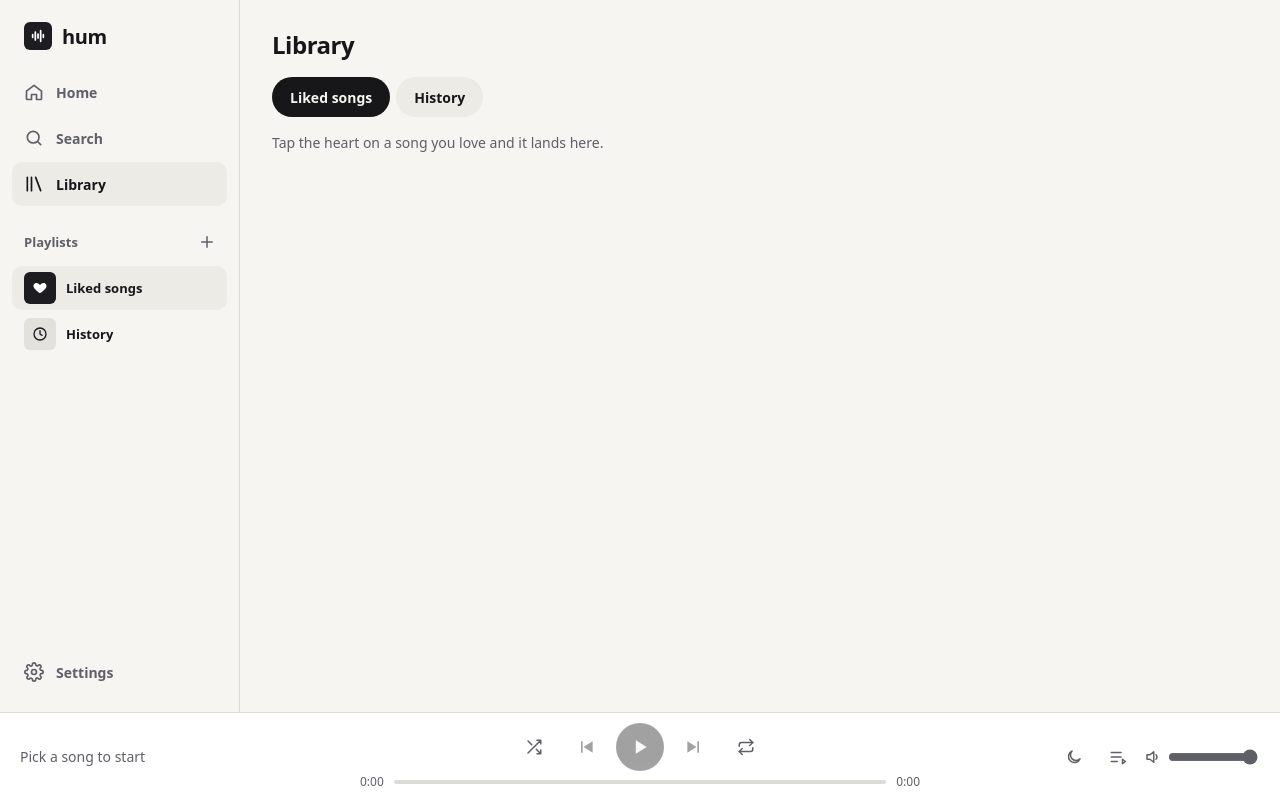
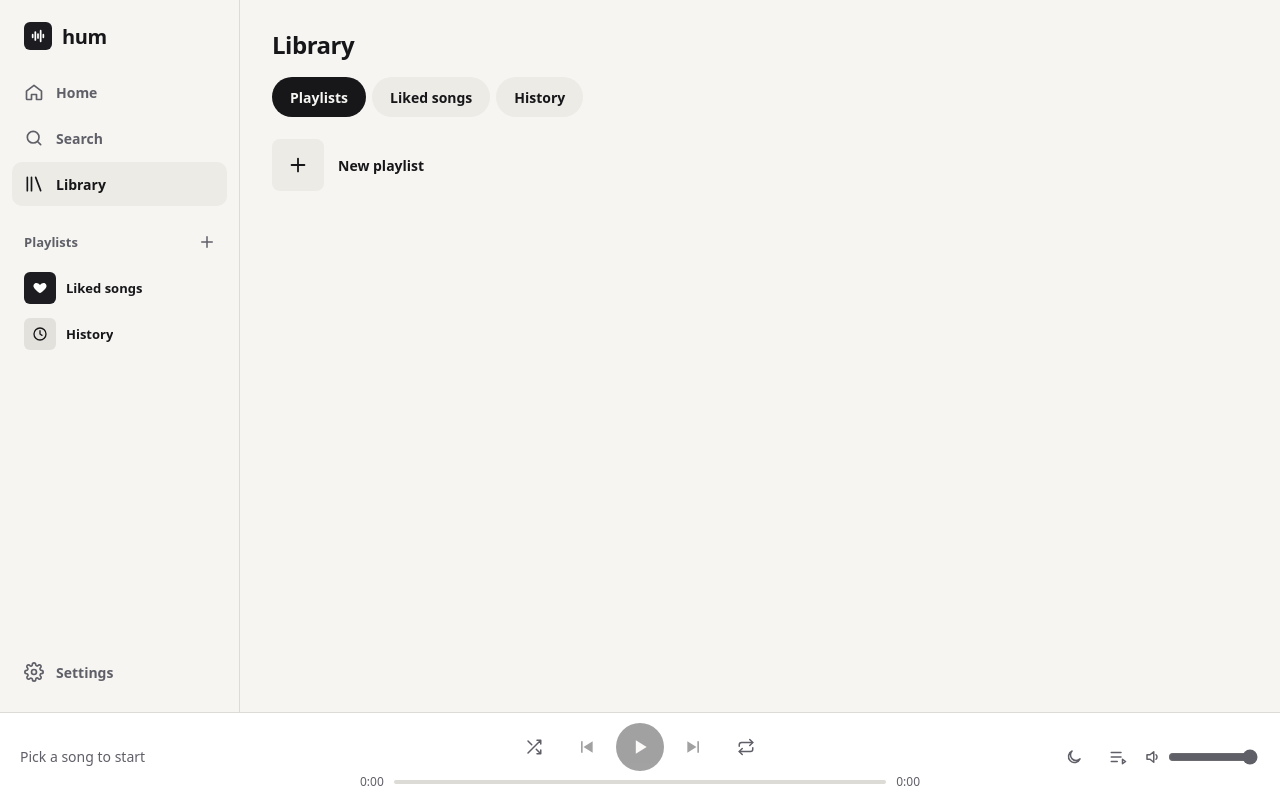
Before and after one commit to melihgurlek/hum, a Svelte app in the folder ui/: page / in a window 1280 px wide. Both pictures are taken after a click on the button "Library". Built offline with nearby package versions, Linux system fonts and the light colour scheme.

Commit message:
Desktop: Library opens on a Playlists tab; the webview's own right-click menu is gone outside text

```diff
--- a/ui/src/App.svelte
+++ b/ui/src/App.svelte
@@ -28,6 +28,14 @@
       back()
     }
   }
+  // The webview's own menu (Reload, Back, Inspect Element) isn't hum's. Text fields and selected
+  // text keep it for copy and paste; rows and cards open their own menu before this runs.
+  function contextMenu(e: MouseEvent) {
+    const t = e.target as HTMLElement | null
+    if (t?.closest('input, textarea, [contenteditable]')) return
+    if (window.getSelection()?.toString()) return
+    e.preventDefault()
+  }
   // Mouse "back" side button.
   function mouse(e: MouseEvent) {
     if (e.button === 3) {
@@ -37,7 +45,7 @@
   }
 </script>
 
-<svelte:window onkeydown={keys} onmouseup={mouse} />
+<svelte:window onkeydown={keys} onmouseup={mouse} oncontextmenu={contextMenu} />
 
 <div class="app">
   <div class="side"><Sidebar /></div>
--- a/ui/src/lib/components/Sidebar.svelte
+++ b/ui/src/lib/components/Sidebar.svelte
@@ -1,5 +1,5 @@
 <script lang="ts">
-  import { go, newPlaylistFromSidebar, openHistory, openLiked, openPlaylist, ui, type View } from '../state.svelte'
+  import { go, newPlaylistFromSidebar, openHistory, openLibrary, openLiked, openPlaylist, ui, type View } from '../state.svelte'
   import Icon from './Icon.svelte'
   import Mosaic from './Mosaic.svelte'
 
@@ -18,7 +18,8 @@
     hum
   </div>
   {#each items as it}
-    <button class="link" class:active={ui.view === it.view && !ui.nowPlayingOpen} onclick={() => go(it.view)}>
+    <button class="link" class:active={ui.view === it.view && (it.view !== 'library' || ui.libraryTab === 'playlists') && !ui.nowPlayingOpen}
+      onclick={() => (it.view === 'library' ? openLibrary() : go(it.view))}>
       <Icon name={it.icon} />{it.label}
     </button>
   {/each}
--- a/ui/src/lib/state.svelte.ts
+++ b/ui/src/lib/state.svelte.ts
@@ -67,7 +67,7 @@ class Ui {
   /** Pages visited before this one, for Back (button, Alt+Left, mouse back). */
   history = $state<Place[]>([])
   playlists = $state<PlaylistSummary[]>([])
-  libraryTab = $state<'liked' | 'history' | 'playlists'>('liked')
+  libraryTab = $state<'liked' | 'history' | 'playlists'>('playlists')
   /** The "Add to playlist" menu: which songs, and where to show it. */
   addMenu = $state<{ tracks: Track[]; x: number; y: number } | null>(null)
   /** Set right after creating a playlist from the sidebar, so its page focuses the name. */
@@ -764,9 +764,9 @@ export function openHistory() {
   navigate({ view: 'library', libraryTab: 'history' })
 }
 
-/** The Library tab: on a phone, always its list of collections. */
+/** Library opens on its list of playlists, on desktop as on a phone. */
 export function openLibrary() {
-  navigate({ view: 'library', libraryTab: layout.phone ? 'playlists' : ui.libraryTab === 'playlists' ? 'liked' : ui.libraryTab })
+  navigate({ view: 'library', libraryTab: 'playlists' })
 }
 
 // ---- recent searches ------------------------------------------------------
--- a/ui/src/lib/views/Library.svelte
+++ b/ui/src/lib/views/Library.svelte
@@ -1,6 +1,6 @@
 <script lang="ts">
   import { api, type HistoryEntry, type Track } from '../api'
-  import { downloadOf, layout, newPlaylistFromSidebar, openHistory, openLiked, openPlaylist, playList, player, shuffled, ui } from '../state.svelte'
+  import { downloadOf, layout, newPlaylistFromSidebar, openHistory, openLibrary, openLiked, openPlaylist, playList, player, shuffled, ui } from '../state.svelte'
   import BackButton from '../components/BackButton.svelte'
   import DownloadButton from '../components/DownloadButton.svelte'
   import Icon from '../components/Icon.svelte'
@@ -51,6 +51,9 @@
     <h1>Library</h1>
   {/if}
   <div class="tabs desk-only" role="tablist">
+    <button role="tab" aria-selected={ui.libraryTab === 'playlists'} class:sel={ui.libraryTab === 'playlists'} onclick={openLibrary}>
+      <span class="trim">Playlists</span>
+    </button>
     <button role="tab" aria-selected={ui.libraryTab === 'liked'} class:sel={ui.libraryTab === 'liked'} onclick={openLiked}>
       <span class="trim">Liked songs{liked.length ? ` (${liked.length})` : ''}</span>
     </button>
@@ -65,7 +68,8 @@
         <span class="new" aria-hidden="true"><Icon name="plus" size={22} /></span>
         <span class="t">New playlist</span>
       </button>
-      <!-- Liked songs and History first, like pinned playlists. -->
+      <!-- Liked songs and History first, like pinned playlists (on desktop they're tabs). -->
+      {#if layout.phone}
       <button class="pl" onclick={openLiked}>
         <span class="new liked" aria-hidden="true"><Icon name="heart" size={22} /></span>
         <span class="text"><span class="ellipsis t">Liked songs</span><span class="ellipsis muted s">{liked.length} {liked.length === 1 ? 'song' : 'songs'}{downloadOf('liked') ? ', downloaded' : ''}</span></span>
@@ -74,6 +78,7 @@
         <span class="new" aria-hidden="true"><Icon name="clock" size={22} /></span>
         <span class="text"><span class="ellipsis t">History</span><span class="ellipsis muted s">Songs you've played</span></span>
       </button>
+      {/if}
       {#each ui.playlists as p (p.id)}
         <button class="pl" onclick={() => openPlaylist(p.id)}>
           <Mosaic covers={p.covers} size={52} radius={8} />
```
